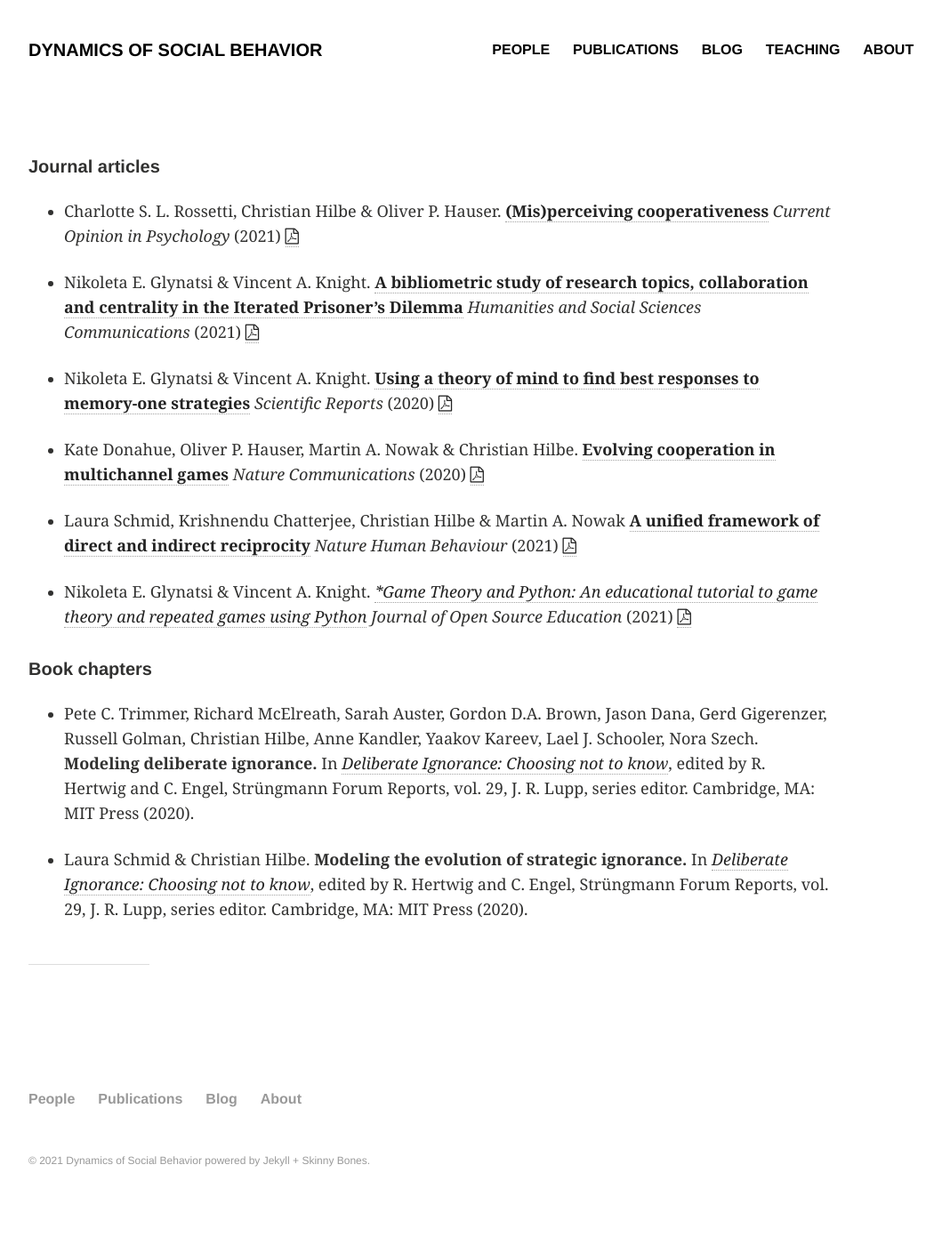
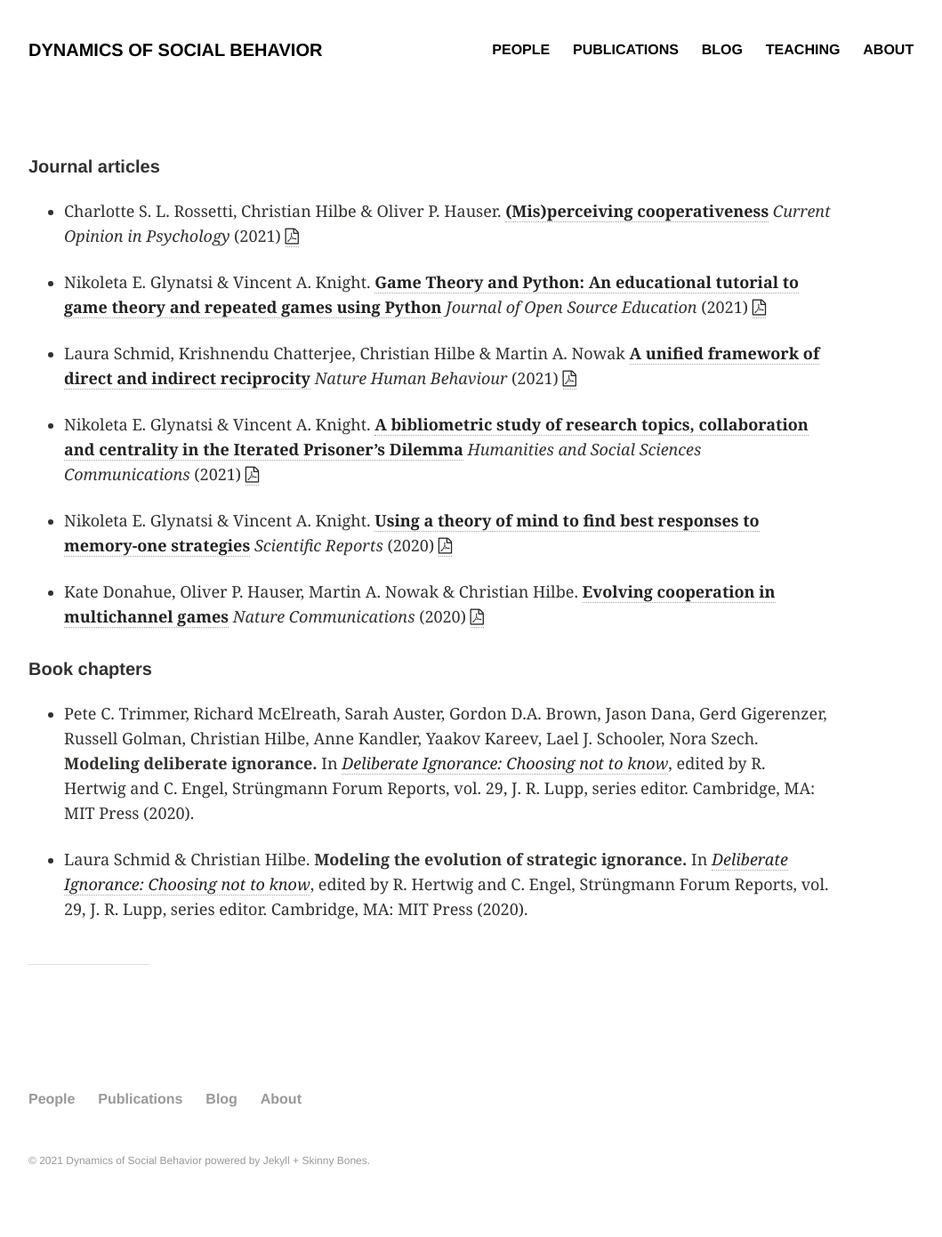
Before and after one commit to DYNOSOBs/social-behaviour, a Jekyll site: the page built from publications/index.md, in a window 1280 px wide. Shown: the whole page at 89% size, without its empty margins (64-1123 px from the left). Built offline with Jekyll 4.4.1, drawn with Linux system fonts in a browser that asks for light colours; some of the changed lines change nothing that is shown.

Commit message:
reorganise the publications list

```diff
--- a/publications/index.md
+++ b/publications/index.md
@@ -14,6 +14,14 @@ image:
 _Current Opinion in Psychology_ (2021) <a href="papers/Misperceiving_Cooperativeness.pdf"><i class="fa fa-file-pdf-o"></i>
 
 - Nikoleta E. Glynatsi & Vincent A. Knight.
+[**Game Theory and Python: An educational tutorial to game theory and repeated games using Python**](https://jose.theoj.org/papers/10.21105/jose.00078)
+_Journal of Open Source Education_ (2021) <a href="papers/Game_theory_and_python.pdf"><i class="fa fa-file-pdf-o"></i>
+
+- Laura Schmid, Krishnendu Chatterjee, Christian Hilbe & Martin A. Nowak
+[**A unified framework of direct and indirect reciprocity**](https://www.nature.com/articles/s41562-021-01114-8)
+_Nature Human Behaviour_ (2021) <a href="papers/Schmid_Nature_Human_Behaviour.pdf"><i class="fa fa-file-pdf-o"></i>
+
+- Nikoleta E. Glynatsi & Vincent A. Knight.
 [**A bibliometric study of research topics, collaboration and centrality in the Iterated Prisoner’s Dilemma**](https://www.nature.com/articles/s41599-021-00718-9)
 _Humanities and Social Sciences Communications_ (2021) <a href="papers/bibliometric_study.pdf"><i class="fa fa-file-pdf-o"></i>
 
@@ -25,14 +33,6 @@ _Scientific Reports_ (2020) <a href="papers/using_a_theory_of_mind.pdf"><i class
 [**Evolving cooperation in multichannel games**](https://www.nature.com/articles/s41467-020-17730-3)
 _Nature Communications_ (2020) <a href="papers/Donahue_NComms_2020.pdf"><i class="fa fa-file-pdf-o"></i>
 
-- Laura Schmid, Krishnendu Chatterjee, Christian Hilbe & Martin A. Nowak
-[**A unified framework of direct and indirect reciprocity**](https://www.nature.com/articles/s41562-021-01114-8)
-_Nature Human Behaviour_ (2021) <a href="papers/Schmid_Nature_Human_Behaviour.pdf"><i class="fa fa-file-pdf-o"></i>
-
-- Nikoleta E. Glynatsi & Vincent A. Knight.
-[**Game Theory and Python: An educational tutorial to game theory and repeated games using Python*](https://jose.theoj.org/papers/10.21105/jose.00078)
-_Journal of Open Source Education_ (2021) <a href="papers/Game_theory_and_python.pdf"><i class="fa fa-file-pdf-o"></i>
-
 <h5>Book chapters</h5>
 
 - Pete C. Trimmer, Richard McElreath, Sarah Auster, Gordon D.A. Brown, Jason Dana, Gerd Gigerenzer, Russell Golman, Christian Hilbe, Anne Kandler, Yaakov Kareev, Lael J. Schooler, Nora Szech.
```
